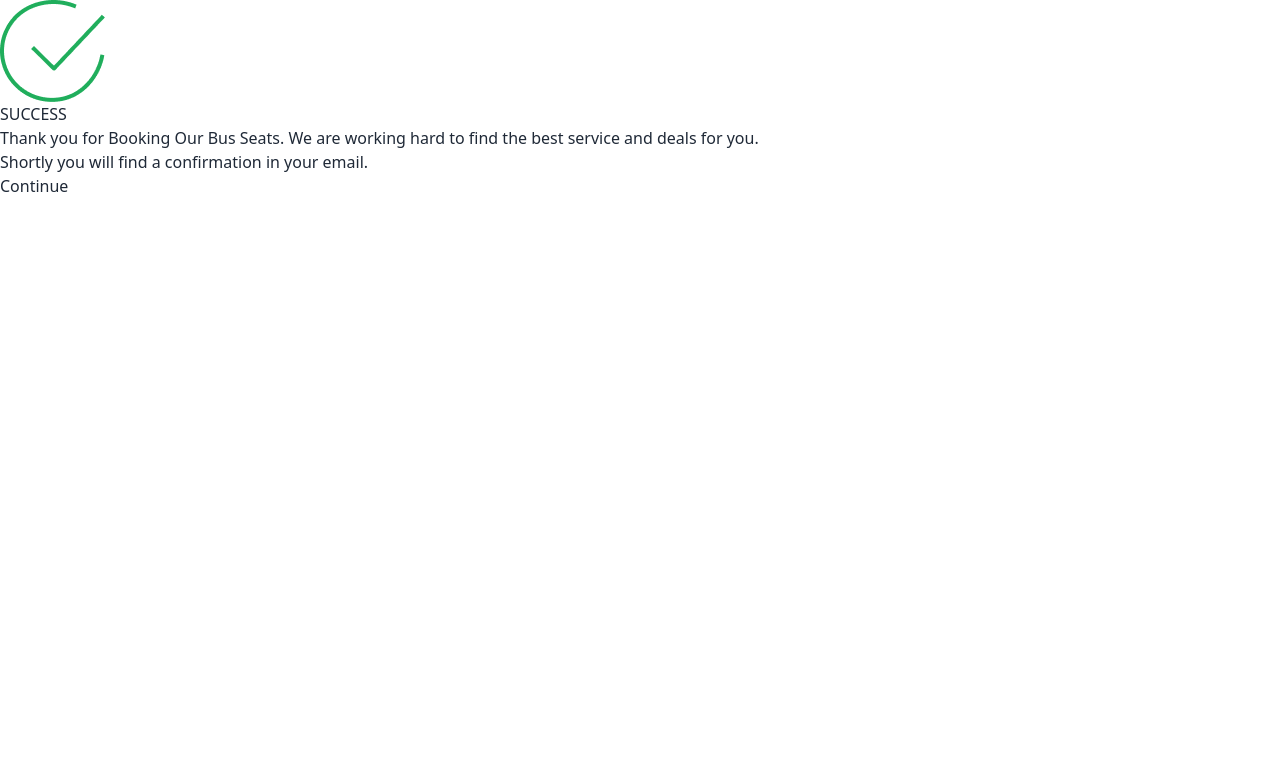
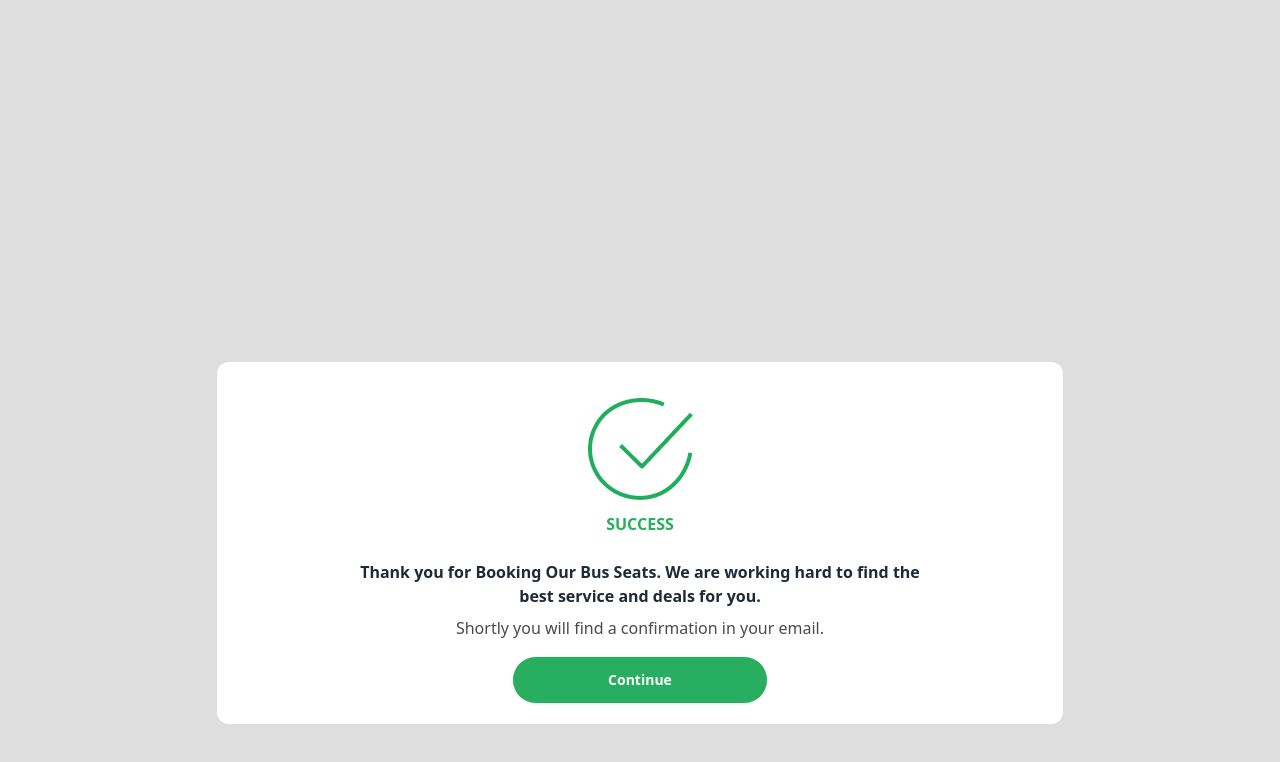
Before and after one commit to Kowsar14238/Swift-Transit-Online, a plain HTML site: page success-card.html in a window 1280 px wide. Drawn offline with nearby package versions, Linux system fonts and the light colour scheme.

Commit message:
success card desgine complete

```diff
--- a/success-card.html
+++ b/success-card.html
@@ -13,23 +13,29 @@
     <link href="https://cdnjs.cloudflare.com/ajax/libs/flowbite/2.3.0/flowbite.min.css"  rel="stylesheet" />
     <script src="https://cdnjs.cloudflare.com/ajax/libs/flowbite/2.3.0/flowbite.min.js"></script>
 
-
 </head>
 
 <body>
-    <section>
-        <div>
-            <img src="./images/success.png" alt="">
-            <p>SUCCESS</p>
+    <section class="bg-[#d8d8d8d3]">
+        <div class="grid grid-rows-3 justify-center items-center">
+            <div class="basis-1/6 sm:basis-0/6"></div>
+            <div class="bg-[#ffffff] p-5 basis-4/6 sm:basis-6/6 flex flex-col justify-center items-center rounded-xl">
+                <div class="flex flex-col justify-center items-center gap-3 my-4">
+                    <img src="./images/success.png" alt="">
+                    <p class="text-[#27AE60] font-bold">SUCCESS</p>
+                </div>
+
+                <div class="flex flex-col justify-center items-center text-center w-[70%]">
+                    <p class="font-bold my-2">
+                        Thank you for Booking Our Bus Seats. We are working hard to find the best service and deals for you.
+                    </p>
+                    <p class="text-[#4A4A4A] mb-4">
+                        Shortly you will find a confirmation in your email.
+                    </p>
+                    <button class="btn btn-wide bg-[#27AE60] rounded-full text-white">Continue</button>
+                </div>
+            </div>
         </div>
-        <p>
-            Thank you for Booking Our Bus Seats.
-            We are working hard to find the best service and deals for you.
-        </p>
-        <p>
-            Shortly you will find a confirmation in your email.
-        </p>
-        <button>Continue</button>
     </section>
 </body>
 </html>
```
